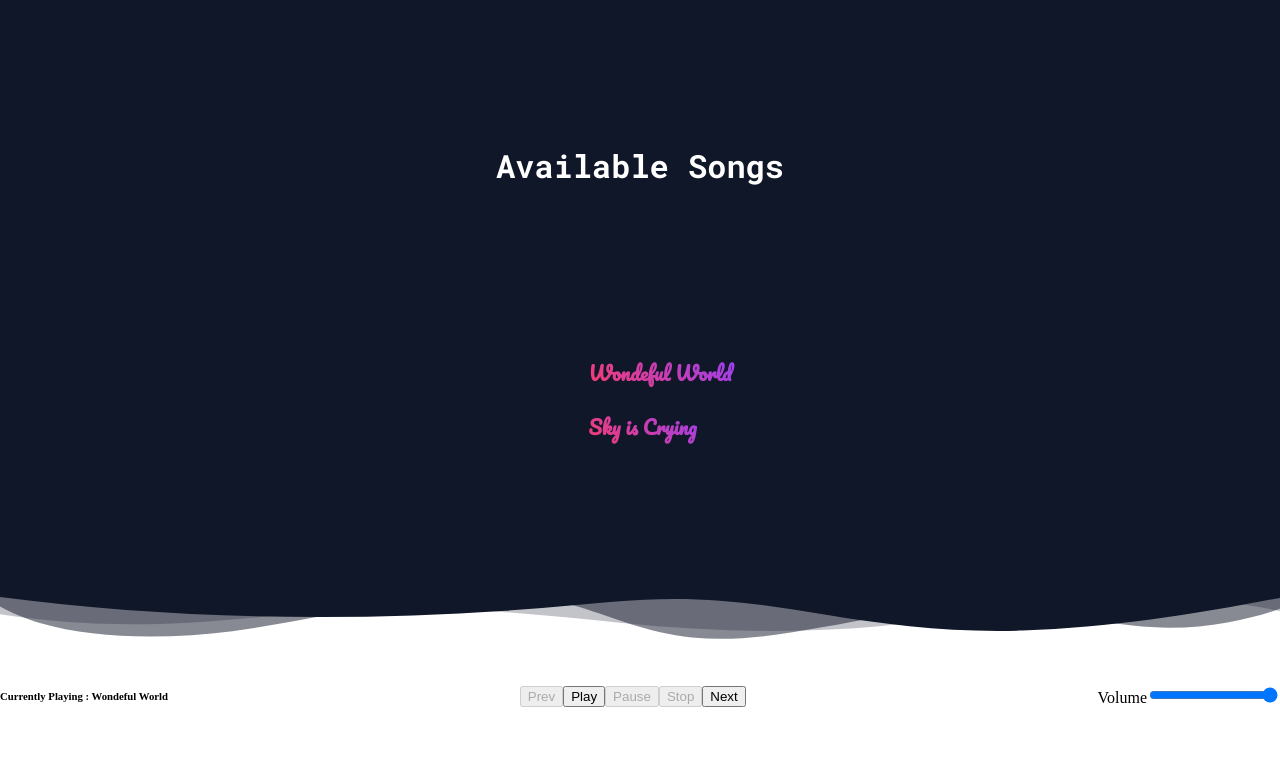
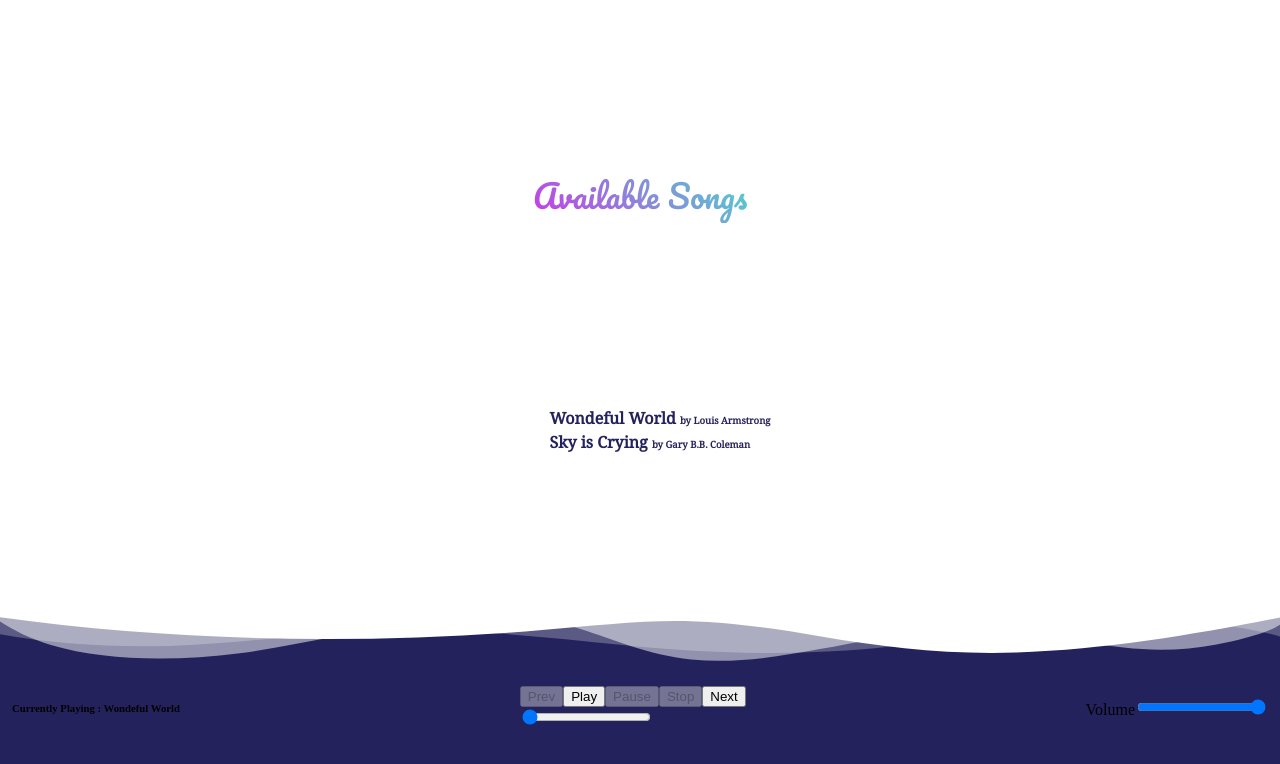
Before and after one commit to safwenHafsawy/Music-Bay, a React app: page /player in a window 1280 px wide. Shown: the top 764 px of the page. Built offline with nearby package versions, Linux system fonts and the light colour scheme; no server answers.

Commit message:
changed : music Player style + colors ; added time shifting and song progress bar

```diff
--- a/src/app/_variables.scss
+++ b/src/app/_variables.scss
@@ -3,11 +3,11 @@
 @import url("https://fonts.googleapis.com/css2?family=Noto+Serif&display=swap");
 
 //colors
-$first-color: #101728;
-$second-color: #1f41bb;
+$first-color: #24225c;
+$second-color: #1d2996;
 $third-color: #ffffff;
-$fourth-color: #ff3c5f;
-$fifth-color: #9340ff;
+$fourth-color: #c939e6;
+$fifth-color: #4ad8ce;
 $shadow-color: #ababab;
 
 //fonts
--- a/src/app/components/homePage/home.jsx
+++ b/src/app/components/homePage/home.jsx
@@ -24,9 +24,8 @@ export default function HomePage() {
       <div id="get-started-options">
         <div id="get-started-intro">
           <h4>
-            We offer you the opportunity to listen and enjoy your favorite music
-            either by listening to a set of music we selected for you or by
-            connecting to your spotify and bringing you favorite songs to Music
+            We offer you the opportunity to listen and enjoy your favorite music either by listening to a set of music
+            we selected for you or by connecting to your spotify and bringing you favorite songs to Music
             <span>Bay</span>
           </h4>
           <h1>So what are you choosing today ? </h1>
--- a/src/app/components/homePage/home.scss
+++ b/src/app/components/homePage/home.scss
@@ -36,12 +36,7 @@
       & > h3 {
         font-family: $secondary-heading-font;
         font-size: 2rem;
-        background: linear-gradient(
-          to right,
-          $fifth-color,
-          $first-color,
-          $fourth-color
-        );
+        background: linear-gradient(to right, $fifth-color, $first-color, $fourth-color);
         -webkit-background-clip: text;
         -webkit-text-fill-color: transparent;
       }
@@ -82,12 +77,7 @@
       width: 60%;
 
       & > h1 {
-        background: linear-gradient(
-          to right,
-          $fifth-color,
-          $fourth-color,
-          $third-color
-        );
+        background: linear-gradient(to right, $fifth-color, $third-color);
         background-clip: text;
         -webkit-background-clip: text;
         -webkit-text-fill-color: transparent;
@@ -103,7 +93,7 @@
       align-items: flex-start;
       font-family: $regular-text-font;
       & > a > button {
-        @include btnStyle($fifth-color);
+        @include btnStyle($fourth-color);
         cursor: pointer;
       }
     }
--- a/src/app/components/musicPlayer/musicPlayer.jsx
+++ b/src/app/components/musicPlayer/musicPlayer.jsx
@@ -5,14 +5,15 @@ import { MusicSeparator } from "../illustrations/logosAndBg";
 
 const MusicPublicUrl = process.env.PUBLICURL;
 const MUSICINTEL = [
-  { id: 1, name: "Wondeful World", link: `${MusicPublicUrl}jazz1.mp3` },
-  { id: 2, name: "Sky is Crying", link: `${MusicPublicUrl}jazz2.mp3` },
+  { id: 1, name: "Wondeful World", owner: "Louis Armstrong", link: `${MusicPublicUrl}jazz1.mp3` },
+  { id: 2, name: "Sky is Crying", owner: "Gary B.B. Coleman", link: `${MusicPublicUrl}jazz2.mp3` },
 ];
 
 class MusicPlayer extends Component {
   constructor() {
     super();
     this.audioContext = new AudioContext();
+    this.keepTrack = undefined;
     this.state = {
       bufferAudio: [],
       gainNode: null,
@@ -21,12 +22,17 @@ class MusicPlayer extends Component {
       playedSongIndex: 0,
       currentlyPlaying: false,
       volume: 100,
+      elapsed: 0,
+      isShifting: false,
     };
     this.playAudio = this.playAudio.bind(this);
+    this.startingSource = this.startingSource.bind(this);
     this.stopAudio = this.stopAudio.bind(this);
     this.toNextAudio = this.toNextAudio.bind(this);
     this.pauseAudio = this.pauseAudio.bind(this);
     this.changeVolume = this.changeVolume.bind(this);
+    this.timeShift = this.timeShift.bind(this);
+    this.keepingTrackSongLength = this.keepingTrackSongLength.bind(this);
   }
 
   componentDidMount() {
@@ -37,7 +43,7 @@ class MusicPlayer extends Component {
       },
       () => {
         this.init();
-      }
+      },
     );
   }
 
@@ -49,48 +55,63 @@ class MusicPlayer extends Component {
       {
         bufferAudio: [...buffers],
       },
-      () => this.setState({ isLoadingMusic: false })
+      () => this.setState({ isLoadingMusic: false }),
     );
   }
 
+  startingSource() {
+    const { source, bufferAudio, playedSongIndex, gainNode, elapsed } = this.state;
+    source.buffer = bufferAudio[playedSongIndex];
+    source.connect(gainNode);
+    gainNode.connect(this.audioContext.destination);
+    source.start(0, elapsed);
+  }
+
   playAudio() {
-    const { isLoadingMusic, elapsed, source, bufferAudio, playedSongIndex, gainNode } = this.state;
+    const { isLoadingMusic, elapsed, isShifting } = this.state;
     if (isLoadingMusic) {
       // eslint-disable-next-line no-alert
       alert("Audio still loading");
       return;
     }
     if (elapsed > 0) {
+      if (isShifting) {
+        this.startingSource();
+        this.setState({ isShifting: false });
+      }
       this.audioContext.resume().catch((e) => {
         throw new Error(e);
       });
     } else {
-      source.buffer = bufferAudio[playedSongIndex];
-      source.connect(gainNode);
-      gainNode.connect(this.audioContext.destination);
-      source.start();
+      this.startingSource();
     }
+    this.keepingTrackSongLength(true);
     this.setState({ currentlyPlaying: true });
   }
 
   pauseAudio() {
-    const { source } = this.state;
     this.setState(
       {
-        elapsed: source.buffer.duration - this.audioContext.currentTime,
         currentlyPlaying: false,
       },
-      () => this.audioContext.suspend()
+      () => this.audioContext.suspend().then(this.keepingTrackSongLength),
     );
   }
 
-  stopAudio() {
+  stopAudio(elapsed_p = 0, isShifting_p = false) {
     const { source } = this.state;
+    return new Promise((resolve) => {
       source.stop();
-    this.setState({
+      this.keepingTrackSongLength();
+      this.setState(
+        {
           source: this.audioContext.createBufferSource(),
-      elapsed: 0,
+          elapsed: elapsed_p,
           currentlyPlaying: false,
+          isShifting: isShifting_p,
+        },
+        resolve,
+      );
     });
   }
 
@@ -118,7 +139,7 @@ class MusicPlayer extends Component {
       },
       () => {
         this.playAudio();
-      }
+      },
     );
   }
 
@@ -129,8 +150,23 @@ class MusicPlayer extends Component {
     });
   }
 
+  timeShift(e) {
+    const newElapse = Math.round(parseFloat(e.target.value) * 1e2) / 1e2;
+    this.stopAudio(newElapse, true).then(() => this.playAudio());
+  }
+
+  keepingTrackSongLength(isOn = false) {
+    if (isOn)
+      this.keepTrack = setInterval(() => {
+        this.setState((prevState) => ({
+          elapsed: prevState.elapsed + 1,
+        }));
+      }, 1000);
+    else clearInterval(this.keepTrack);
+  }
+
   render() {
-    const { currentlyPlaying, volume, playedSongIndex } = this.state;
+    const { currentlyPlaying, volume, playedSongIndex, elapsed, source } = this.state;
     return (
       <div id="musicplayer_full">
         <div id="music_list">
@@ -139,7 +175,7 @@ class MusicPlayer extends Component {
             {MUSICINTEL.map((song, i) => (
               <li key={song.id}>
                 <button id={i} className="song" type="button" onClick={this.toNextAudio}>
-                  {song.name}
+                  {song.name} <span className="owner_name"> by {song.owner}</span>
                 </button>
               </li>
             ))}
@@ -153,6 +189,7 @@ class MusicPlayer extends Component {
             <h6>{MUSICINTEL[playedSongIndex].name}</h6>
           </div>
           <div>
+            <div>
               <button className="prevAudio" type="button" onClick={this.toNextAudio} disabled={playedSongIndex === 0}>
                 Prev
               </button>
@@ -162,12 +199,23 @@ class MusicPlayer extends Component {
               <button type="button" onClick={this.pauseAudio} disabled={!currentlyPlaying}>
                 Pause
               </button>
-            <button type="button" onClick={this.stopAudio} disabled={!currentlyPlaying}>
+              <button type="button" onClick={() => this.stopAudio()} disabled={!currentlyPlaying}>
                 Stop
               </button>
               <button type="button" onClick={this.toNextAudio} disabled={playedSongIndex === MUSICINTEL.length - 1}>
                 Next
               </button>
+            </div>
+            <div>
+              <input
+                type="range"
+                value={elapsed}
+                onChange={this.timeShift}
+                max={source && source.buffer ? source.buffer.duration : 0}
+                id="song_progess"
+              />
+              {source && source.buffer ? parseFloat(source.buffer.duration / 60).toFixed(2) : ""}
+            </div>
           </div>
           <div>
             <label htmlFor="volume">Volume</label>
--- a/src/app/components/musicPlayer/musicPlayer.scss
+++ b/src/app/components/musicPlayer/musicPlayer.scss
@@ -11,18 +11,20 @@
 
   #music_list {
     position: relative;
-    background-color: $first-color;
+    background-color: $third-color;
     width: 100%;
     height: 100%;
-
     display: flex;
     flex-direction: column;
     justify-content: space-evenly;
     align-items: center;
 
     & > h1 {
-      font: 2rem $main-heading-font;
-      color: $third-color;
+      font: 2rem $secondary-heading-font;
+      background: linear-gradient(45deg, $fourth-color, $fifth-color);
+      -webkit-text-fill-color: transparent;
+      -webkit-background-clip: text;
+      background-clip: text;
     }
 
     ul {
@@ -30,24 +32,22 @@
       li > .song {
         border: none;
         color: $second-color;
-        background: linear-gradient(45deg, $fourth-color, $fifth-color);
-        -webkit-text-fill-color: transparent;
-        -webkit-background-clip: text;
+        color: $first-color;
         background-clip: text;
-        text-decoration: underline;
-        font-family: $secondary-heading-font;
-        font-weight: bold;
-        font-size: 1.2rem;
+        font: bold 1rem $regular-text-font;
         cursor: pointer;
-        padding: 10px;
+      }
+      .owner_name {
+        font-size: 0.6rem;
       }
     }
   }
 
   #controls {
     width: 100%;
-    height: 35%;
-    background-color: $third-color;
+    height: 30%;
+    box-sizing: border-box;
+    background-color: $first-color;
     position: relative;
     display: flex;
     flex-direction: row;
@@ -56,7 +56,7 @@
     padding: 0px 12px;
 
     #separator {
-      @include music-separtor($first-color);
+      @include music-separtor($third-color);
     }
 
     & > div > h6 {
--- a/webpack.config.js
+++ b/webpack.config.js
@@ -40,22 +40,22 @@ const baseConfig = {
       patterns: [
         {
           from: path.resolve(__dirname, "public", "imgs"),
-                    to: path.resolve(__dirname, "dist", "public", "imgs")
+          to: path.resolve(__dirname, "dist", "public", "imgs"),
         },
         {
           from: path.resolve(__dirname, "public", "music"),
           to: path.resolve(__dirname, "dist", "public", "music"),
-                }
+        },
       ],
     }),
 
-        new DotEnv()
+    new DotEnv(),
   ],
   module: {
     rules: [
       {
         test: /\.(png|gif|jpg)$/,
-                use: [{loader: "url-loader", options: {limit: 5000}}],
+        use: [{ loader: "url-loader", options: { limit: 5000 } }],
       },
       {
         test: /\.svg$/,
@@ -67,15 +67,15 @@ const baseConfig = {
         use: [
           {
             loader: "babel-loader",
-                        options: {presets: ["@babel/preset-react", "@babel/preset-env"]},
+            options: { presets: ["@babel/preset-react", "@babel/preset-env"] },
           },
         ],
       },
     ],
   },
   resolve: {
-        extensions: ["",".js", ".jsx"]
-    }
+    extensions: ["", ".js", ".jsx"],
+  },
 };
 
 /*
@@ -100,8 +100,8 @@ const prodConfig = {
   performance: {
     hints: false,
     maxEntrypointSize: 512000,
-        maxAssetSize: 512000
-    }
+    maxAssetSize: 512000,
+  },
 };
 
 /*
@@ -113,7 +113,7 @@ const prodConfig = {
 const devConfigs = {
   mode: "development",
   devServer: {
-        client :{
+    client: {
       logging: "error",
     },
     port: 5050,
@@ -133,6 +133,4 @@ const devConfigs = {
   },
 };
 
-module.exports = isDev
-    ? {...baseConfig, ...devConfigs}
-    : {...baseConfig, ...prodConfig};
+module.exports = isDev ? { ...baseConfig, ...devConfigs } : { ...baseConfig, ...prodConfig };
```
Also changed, not shown: .eslintrc.json, 1 other file (tests, documents, lock files or other folders). Lines whose indentation alone changed are shown as unchanged.
